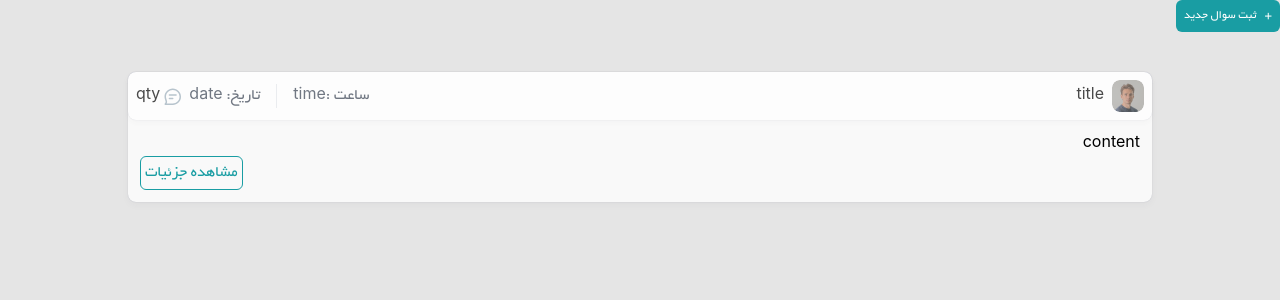
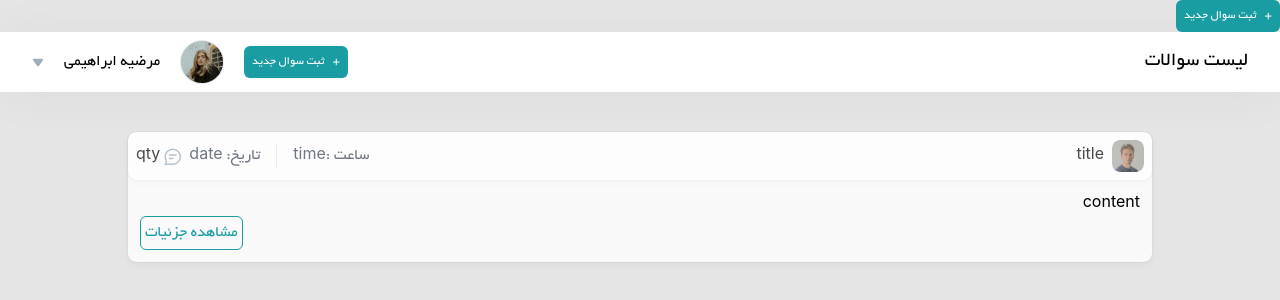
Before and after one commit to Mehrdadkf9/Dataak-developer-test, a React (Create React App) app: page / in a window 1280 px wide. Shown: the top 300 px of the page. Built offline with nearby package versions, Linux system fonts and the light colour scheme.

Commit message:
Add TopBar component

```diff
--- a/src/App.js
+++ b/src/App.js
@@ -1,9 +1,11 @@
 import AddQuestion from "./components/addQuestion/AddQuestion";
 import Card from "./components/cards/Card";
+import TopBar from "./components/topBar/TopBar";
 function App() {
   return (
     <div dir="rtl">
       <AddQuestion />
+      <TopBar />
       <div className="flex flex-col justify-center items-center mt-10">
         <div className="shadow-modal bg-dataakWhite rounded-lg w-4/5 mb-5">
           <Card />
--- /dev/null
+++ b/src/components/topBar/TopBar.jsx
@@ -0,0 +1,20 @@
+import AddQuestion from "./../addQuestion/AddQuestion";
+import profilePic from "./../../assets/images/profilePic.jpg";
+import Polygon from "../../assets/icons/Polygon";
+const TopBar = () => {
+  return (
+    <div className="flex justify-between pr-8 pl-8 p-2 shadow-topBar items-center w-full bg-white">
+      <div className="flex items-center">
+        <h1 className="text-xl">لیست سوالات</h1>
+      </div>
+      <div className="flex items-center gap-5">
+        <AddQuestion />
+        <img src={profilePic} alt="profile pic" />
+        <p>مرضیه ابراهیمی</p>
+        <Polygon />
+      </div>
+    </div>
+  );
+};
+
+export default TopBar;
```
